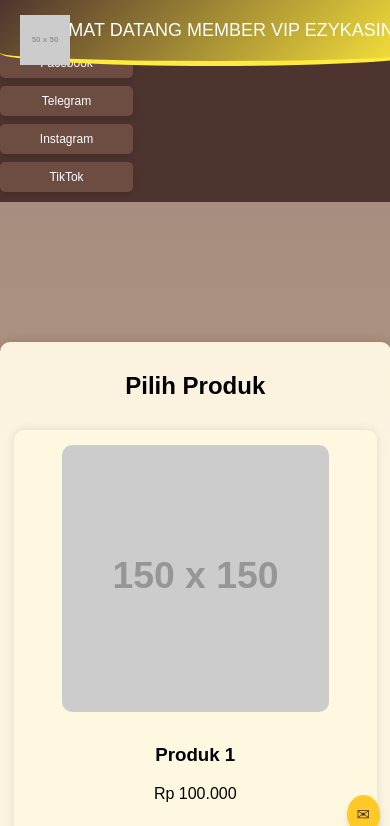
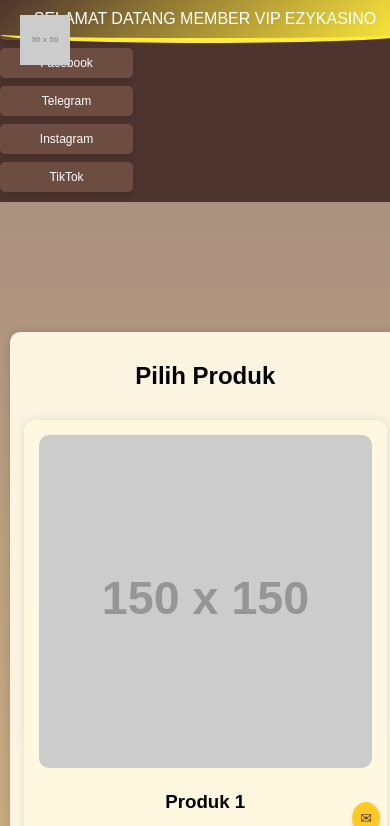
Before and after one commit to Adelia0915/vipmemberezykasino, a plain HTML site: page index.html in a window 390 px wide. Shown: the top 826 px of the page. Drawn offline with Linux system fonts and the light colour scheme; placeholder pictures from the web are drawn by us.

Commit message:
Update index.html

```diff
--- a/index.html
+++ b/index.html
@@ -46,23 +46,24 @@
 
         .main-content {
             margin-left: 220px;
-            margin-top: 100px; /* Mengurangi jarak antara header dan konten */
+            margin-top: 80px; /* Mengurangi jarak antara header dan konten */
             width: calc(100% - 220px);
+            padding: 20px;
         }
 
         .header {
             background: linear-gradient(135deg, #4e342e 0%, #ffeb3b 100%);
             color: white;
-            padding: 25px 20px;
+            padding: 20px;
             text-align: center;
-            font-size: 24px;
-            position: fixed; /* Menggunakan fixed untuk header tetap di atas */
+            font-size: 22px;
+            position: fixed;
             top: 0;
             left: 0;
             width: 100%;
             border-bottom: 5px solid #ffeb3b;
             border-radius: 0 0 50% 50% / 20%;
-            z-index: 10; /* Agar header tetap di atas konten */
+            z-index: 10;
         }
 
         .header a {
@@ -89,7 +90,7 @@
         .product-list {
             display: flex;
             flex-wrap: wrap;
-            justify-content: space-around;
+            justify-content: space-between;
             margin-top: 20px;
         }
 
@@ -159,13 +160,14 @@
 
             .main-content {
                 margin-left: 0;
-                margin-top: 120px; /* Mengurangi jarak antara header dan konten */
+                margin-top: 100px; /* Mengurangi jarak antara header dan konten */
                 width: 100%;
+                padding: 10px;
             }
 
             .header {
-                padding: 20px;
-                font-size: 20px;
+                padding: 15px;
+                font-size: 18px;
             }
 
             .container {
@@ -173,21 +175,21 @@
                 padding: 10px;
             }
 
-            .product {
-                width: 45%; /* 2 produk per baris */
-                margin: 10px 0;
+            .product-list {
+                flex-direction: column;
+                align-items: center;
             }
 
-            .product img {
-                width: 80%;
-                margin-bottom: 10px;
+            .product {
+                width: 80%; /* Menyusun produk satu per satu */
+                margin: 10px 0;
             }
 
             .floating-button {
                 bottom: 10px;
                 right: 10px;
-                font-size: 18px;
-                padding: 12px;
+                font-size: 16px;
+                padding: 10px;
             }
         }
 
@@ -199,16 +201,18 @@
             }
 
             .header {
-                font-size: 18px;
+                font-size: 16px;
+                padding: 10px;
             }
 
             .product {
                 width: 90%; /* 1 produk per baris */
+                margin: 10px 0;
             }
 
             .floating-button {
-                font-size: 16px;
-                padding: 10px;
+                font-size: 14px;
+                padding: 8px;
             }
         }
     </style>
@@ -251,24 +255,6 @@
                     <p>Rp 300.000</p>
                     <a href="#" class="button">Beli Sekarang</a>
                 </div>
-                <div class="product">
-                    <img src="https://via.placeholder.com/150" alt="Produk 4">
-                    <h3>Produk 4</h3>
-                    <p>Rp 400.000</p>
-                    <a href="#" class="button">Beli Sekarang</a>
-                </div>
-                <div class="product">
-                    <img src="https://via.placeholder.com/150" alt="Produk 5">
-                    <h3>Produk 5</h3>
-                    <p>Rp 500.000</p>
-                    <a href="#" class="button">Beli Sekarang</a>
-                </div>
-                <div class="product">
-                    <img src="https://via.placeholder.com/150" alt="Produk 6">
-                    <h3>Produk 6</h3>
-                    <p>Rp 600.000</p>
-                    <a href="#" class="button">Beli Sekarang</a>
-                </div>
             </div>
         </div>
     </div>
```
